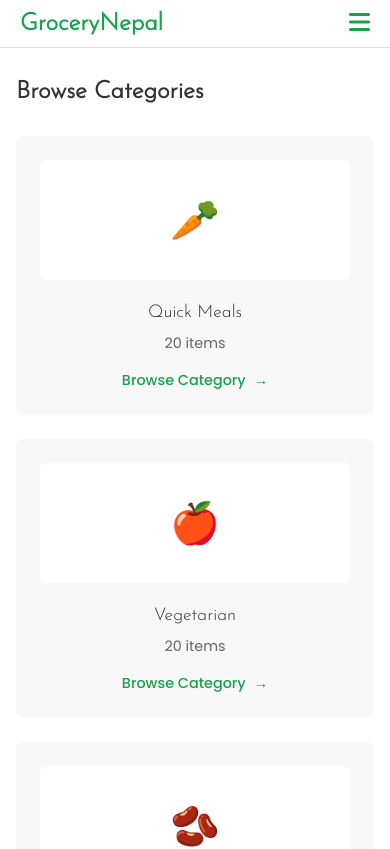
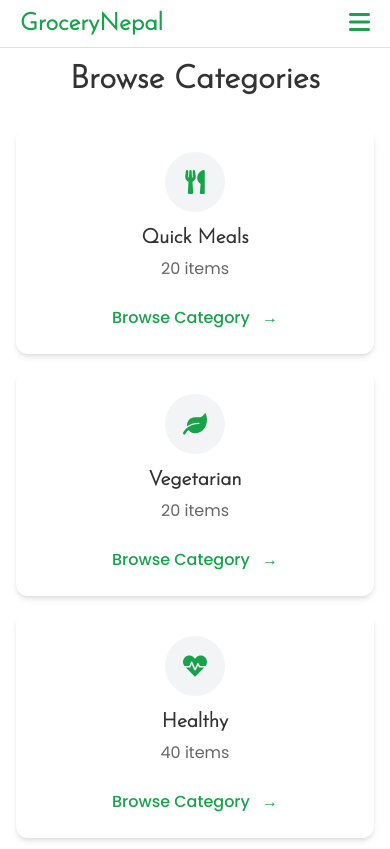
Before and after one commit to Bipulgrg/Grocery-Nepal, a React (Vite) app in the folder frontend/: page /categories in a window 390 px wide. Shown: the top 849 px of the page. Built offline with nearby package versions, Linux system fonts and the light colour scheme.

Commit message:
design category

```diff
--- a/frontend/src/components/RecipeCard/RecipeCard.jsx
+++ b/frontend/src/components/RecipeCard/RecipeCard.jsx
@@ -12,7 +12,7 @@ const RecipeCard = ({ title, description, time, image, addButtonLabel, recipeId
         <p>{description}</p>
         <div className="recipe-info">
             <span className="recipe-time"><i className="fas fa-clock"></i> {time} mins</span>
-            <button className="add-to-cart-button" onClick={(e) => e.preventDefault()}>
+            <button className="add-to-cart-button" >
               {addButtonLabel}
             </button>
           </div>
--- a/frontend/src/components/footer/footer.jsx
+++ b/frontend/src/components/footer/footer.jsx
@@ -13,8 +13,7 @@ const Footer = () => {
           <h3>Quick Links</h3>
           <ul>
             <li><a href="/about">About Us</a></li>
-            <li><a href="/contact">Contact</a></li>
-            <li><a href="/privacy-policy">Privacy Policy</a></li>
+            <li><a href="/about">Contact</a></li>
           </ul>
         </div>
         <div className="footer-section categories">
@@ -29,9 +28,15 @@ const Footer = () => {
         <div className="footer-section social">
           <h3>Connect With Us</h3>
           <div className="social-icons">
-            <a href="#"><i className="fab fa-facebook"></i></a>
-            <a href="#"><i className="fab fa-instagram"></i></a>
-            <a href="#"><i className="fab fa-twitter"></i></a>
+          <a href="https://www.facebook.com" target="_blank" rel="noopener noreferrer">
+            <i className="fab fa-facebook"></i>
+          </a>
+          <a href="https://www.instagram.com" target="_blank" rel="noopener noreferrer">
+            <i className="fab fa-instagram"></i>
+          </a>
+          <a href="https://www.twitter.com" target="_blank" rel="noopener noreferrer">
+            <i className="fab fa-twitter"></i>
+          </a>
           </div>
         </div>
       </div>
--- a/frontend/src/pages/Categories/Categories.css
+++ b/frontend/src/pages/Categories/Categories.css
@@ -1,100 +1,108 @@
 .categories-container {
   max-width: 1200px;
-  margin: 2rem auto;
-  padding: 0 2rem;
+  margin: 0 auto;
+  padding: 2rem;
 }
 
 .categories-title {
-  font-size: 1.5rem;
+  text-align: center;
+  font-size: 2rem;
   color: #333;
   margin-bottom: 2rem;
-  font-weight: 600;
 }
 
 .categories-grid {
   display: grid;
-  grid-template-columns: repeat(4, 1fr);
-  gap: 1.5rem;
+  grid-template-columns: repeat(auto-fill, minmax(250px, 1fr));
+  gap: 2rem;
 }
 
 .category-card {
-  background: #f8f8f8;
-  border-radius: 8px;
+  background-color: white;
+  border-radius: 12px;
   padding: 2rem;
-  display: flex;
-  flex-direction: column;
-  align-items: center;
   text-align: center;
+  box-shadow: 0 4px 6px -1px rgba(0, 0, 0, 0.1), 0 2px 4px -1px rgba(0, 0, 0, 0.06);
+  transition: transform 0.3s ease, box-shadow 0.3s ease;
+}
+
+.category-card:hover {
+  transform: translateY(-4px);
+  box-shadow: 0 10px 15px -3px rgba(0, 0, 0, 0.1), 0 4px 6px -2px rgba(0, 0, 0, 0.05);
 }
 
 .category-icon-container {
-  background: white;
-  width: 100%;
-  height: 120px;
+  width: 80px;
+  height: 80px;
+  margin: 0 auto 1.5rem;
   display: flex;
   align-items: center;
   justify-content: center;
-  border-radius: 6px;
-  margin-bottom: 1rem;
+  background-color: #F3F4F6;
+  border-radius: 50%;
+  color: #16A34A;
 }
 
 .category-icon {
-  font-size: 2.5rem;
+  font-size: 2rem;
+  display: flex;
+  align-items: center;
+  justify-content: center;
 }
 
 .category-name {
-  font-size: 1.1rem;
+  font-size: 1.25rem;
   color: #333;
-  margin: 0.5rem 0;
-  font-weight: 500;
+  margin-bottom: 0.5rem;
 }
 
 .category-items {
   color: #666;
-  font-size: 0.9rem;
-  margin: 0.25rem 0 1rem 0;
+  margin-bottom: 1.5rem;
 }
 
 .browse-category {
+  display: inline-block;
   color: #16A34A;
   text-decoration: none;
-  font-size: 0.9rem;
   font-weight: 500;
-  display: flex;
-  align-items: center;
-  gap: 0.5rem;
+  transition: color 0.3s ease;
+}
+
+.browse-category:hover {
+  color: #15803d;
 }
 
 .arrow {
-  transition: transform 0.2s ease;
+  margin-left: 0.5rem;
+  transition: transform 0.3s ease;
 }
 
 .browse-category:hover .arrow {
   transform: translateX(4px);
 }
 
-@media (max-width: 1024px) {
-  .categories-grid {
-    grid-template-columns: repeat(3, 1fr);
-  }
-}
-
 @media (max-width: 768px) {
-  .categories-grid {
-    grid-template-columns: repeat(2, 1fr);
+  .categories-container {
+    padding: 1rem;
   }
 
-  .categories-container {
-    padding: 0 1rem;
-  }
-}
-
-@media (max-width: 480px) {
   .categories-grid {
-    grid-template-columns: 1fr;
+    grid-template-columns: repeat(auto-fill, minmax(200px, 1fr));
+    gap: 1rem;
   }
 
   .category-card {
     padding: 1.5rem;
   }
+
+  .category-icon-container {
+    width: 60px;
+    height: 60px;
+    margin-bottom: 1rem;
+  }
+
+  .category-icon {
+    font-size: 1.5rem;
+  }
 }
--- a/frontend/src/pages/Categories/Categories.jsx
+++ b/frontend/src/pages/Categories/Categories.jsx
@@ -1,5 +1,14 @@
 import React from 'react';
 import { Link } from 'react-router-dom';
+import {
+  FaUtensils,
+  FaLeaf,
+  FaHeartbeat,
+  FaBirthdayCake,
+  FaCoffee,
+  FaGlassMartiniAlt,
+  FaCookie
+} from 'react-icons/fa';
 import './Categories.css';
 
 const Categories = () => {
@@ -7,43 +16,43 @@ const Categories = () => {
     {
       id: 1,
       name: 'Quick Meals',
-      icon: '🥕',
+      icon: <FaUtensils />,
       items: 20
     },
     {
       id: 2,
       name: 'Vegetarian',
-      icon: '🍎',
+      icon: <FaLeaf />,
       items: 20
     },
     {
       id: 3,
       name: 'Healthy',
-      icon: '🫘',
+      icon: <FaHeartbeat />,
       items: 40
     },
     {
       id: 4,
       name: 'Desserts',
-      icon: '🍰',
+      icon: <FaBirthdayCake />,
       items: 20
     },
     {
       id: 5,
       name: 'Breakfast',
-      icon: '👨‍🍳',
+      icon: <FaCoffee />,
       items: 10
     },
     {
       id: 6,
       name: 'Drinks',
-      icon: '🥤',
+      icon: <FaGlassMartiniAlt />,
       items: 30
     },
     {
       id: 7,
       name: 'Snacks',
-      icon: '🍪',
+      icon: <FaCookie />,
       items: 15
     }
   ];
```
Also changed, not shown: frontend/src/components/EsewaPayment/EsewaPayment.css (deleted, +0 -37 lines), frontend/src/components/EsewaPayment/EsewaPayment.jsx (deleted, +0 -69 lines), 1 other file (tests, documents, lock files or other folders).
